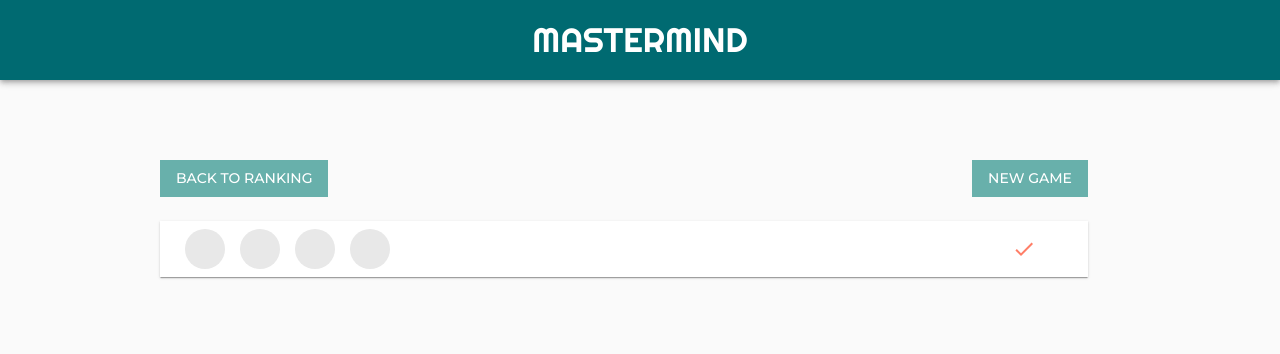
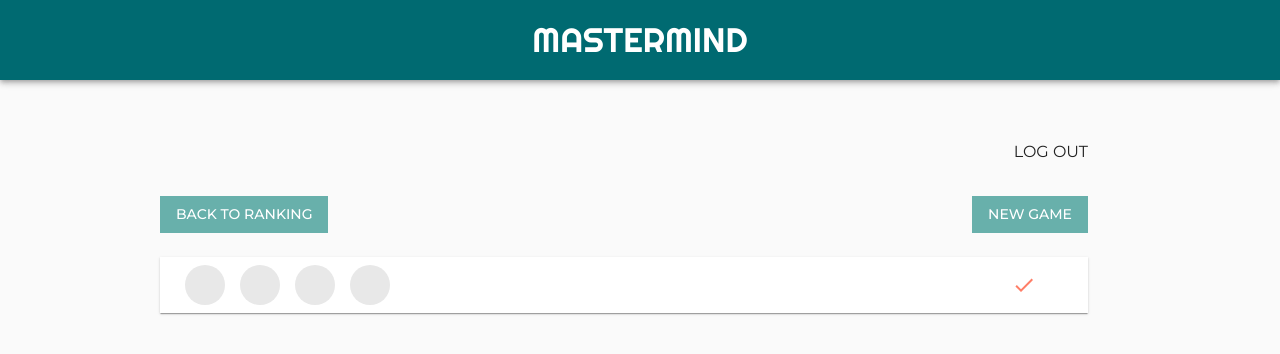
Before and after one commit to SalomeTreichler/mastermind, a React (Create React App) app: page /game in a window 1280 px wide. Shown: the top 354 px of the page. Built offline with nearby package versions, Linux system fonts and the light colour scheme.

Commit message:
added back to login button

```diff
--- a/src/App.js
+++ b/src/App.js
@@ -1,11 +1,13 @@
 import React, {Fragment} from 'react';
 import Header from './components/molecules/Header';
 import Router from './Router'
+import Button from "@material-ui/core/Button";
 
 function App() {
     return (
         <Fragment>
             <Header title={"MASTERMIND"}/>
+            <Button/>
             <Router></Router>
         </Fragment>
     );
--- a/src/components/molecules/Header.js
+++ b/src/components/molecules/Header.js
@@ -4,17 +4,18 @@ import AppBar from '@material-ui/core/AppBar';
 import Toolbar from '@material-ui/core/Toolbar';
 import Typography from '@material-ui/core/Typography';
 import {Grid} from "@material-ui/core";
+import {useHistory} from "react-router";
 
 const useStyles = makeStyles(() => ({
     header: {
         textAlign: "center",
-        marginBottom: "80px"
+        marginBottom: "40px"
     },
     title: {
         fontFamily: ["Righteous", "cursive"].join(","),
         flexGrow: 1,
     },
-    titleContainer:{
+    titleContainer: {
         height: "80px"
     }
 }));
@@ -24,14 +25,19 @@ export default function Header(props) {
 
     return (
         <AppBar position="static" color={"primary"} className={classes.header}>
-            <Grid container alignItems={"center"} justify={"center"} direction={"row"} className={classes.titleContainer}>
-                <Grid item>
+            <Grid container alignItems={"center"} justify={"center"} direction={"row"}
+                  className={classes.titleContainer}>
+                <Grid item xs={4}>
+                </Grid>
+                <Grid item xs={4}>
                     <Toolbar>
                         <Typography variant="h4" className={classes.title}>
                             {props.title}
                         </Typography>
                     </Toolbar>
                 </Grid>
+                <Grid item xs={4}>
+                </Grid>
             </Grid>
         </AppBar>
     );
--- a/src/components/pages/GamePage.js
+++ b/src/components/pages/GamePage.js
@@ -1,10 +1,13 @@
-import React, {useState} from 'react';
+import React, {Fragment, useState} from 'react';
 import {makeStyles} from "@material-ui/core/styles";
 import {Grid} from "@material-ui/core";
 import CustomButton from "../atoms/CustomButton";
 import MastermindBoard from "../organisms/MastermindBoard";
 import {useHistory} from "react-router";
 import {generateCode} from "../../Utils";
+import {useLocation} from "react-router-dom";
+import Header from "../molecules/Header";
+import Typography from "@material-ui/core/Typography";
 
 const useStyles = makeStyles(() => ({
     container: {
@@ -35,9 +38,19 @@ export default function GamePage() {
         history.push("/ranking")
     };
 
+    const handleLogout = () => {
+        history.push("/")
+    }
+
     return (
         <Grid container alignItems={"center"} justify={"center"} direction={"column"} className={classes.container}
               spacing={4}>
+            <Grid container item direction={"row"} justify={"flex-end"} alignItems={"center"}
+                  className={classes.containerItem}>
+                <Grid item>
+                    <Typography onClick={handleLogout} style={{cursor: 'pointer'}}>LOG OUT</Typography>
+                </Grid>
+            </Grid>
             <Grid container item direction={"row"} justify={"space-between"} alignItems={"center"}
                   className={classes.containerItem}>
                 <Grid item>
--- a/src/components/pages/RankingPage.js
+++ b/src/components/pages/RankingPage.js
@@ -1,4 +1,4 @@
-import React, {useEffect, useState} from 'react';
+import React, {Fragment, useEffect, useState} from 'react';
 import {makeStyles} from "@material-ui/core/styles";
 import {Grid, Table, TableBody, TableContainer} from "@material-ui/core";
 import Typography from "@material-ui/core/Typography";
@@ -10,6 +10,7 @@ import TableRow from "@material-ui/core/TableRow";
 import TableCell from "@material-ui/core/TableCell";
 import axios from "axios";
 import {useHistory} from "react-router";
+import Header from "../molecules/Header";
 
 
 const useStyles = makeStyles(() => ({
@@ -51,9 +52,20 @@ export default function RankingPage() {
         history.push("/game")
     }
 
+
+    const handleLogout = () => {
+        history.push("/")
+    }
+
     return (
         <Grid container alignItems={"center"} justify={"center"} direction={"column"} className={classes.container}
               spacing={4}>
+            <Grid container item direction={"row"} justify={"flex-end"} alignItems={"center"}
+                  className={classes.containerItem}>
+                <Grid item>
+                    <Typography onClick={handleLogout} style={{cursor: 'pointer'}}>LOG OUT</Typography>
+                </Grid>
+            </Grid>
             <Grid container item direction={"row"} justify={"space-between"} className={classes.containerItem}>
                 <Grid item>
                     <Typography variant={"h4"}>Ranking</Typography>
```
